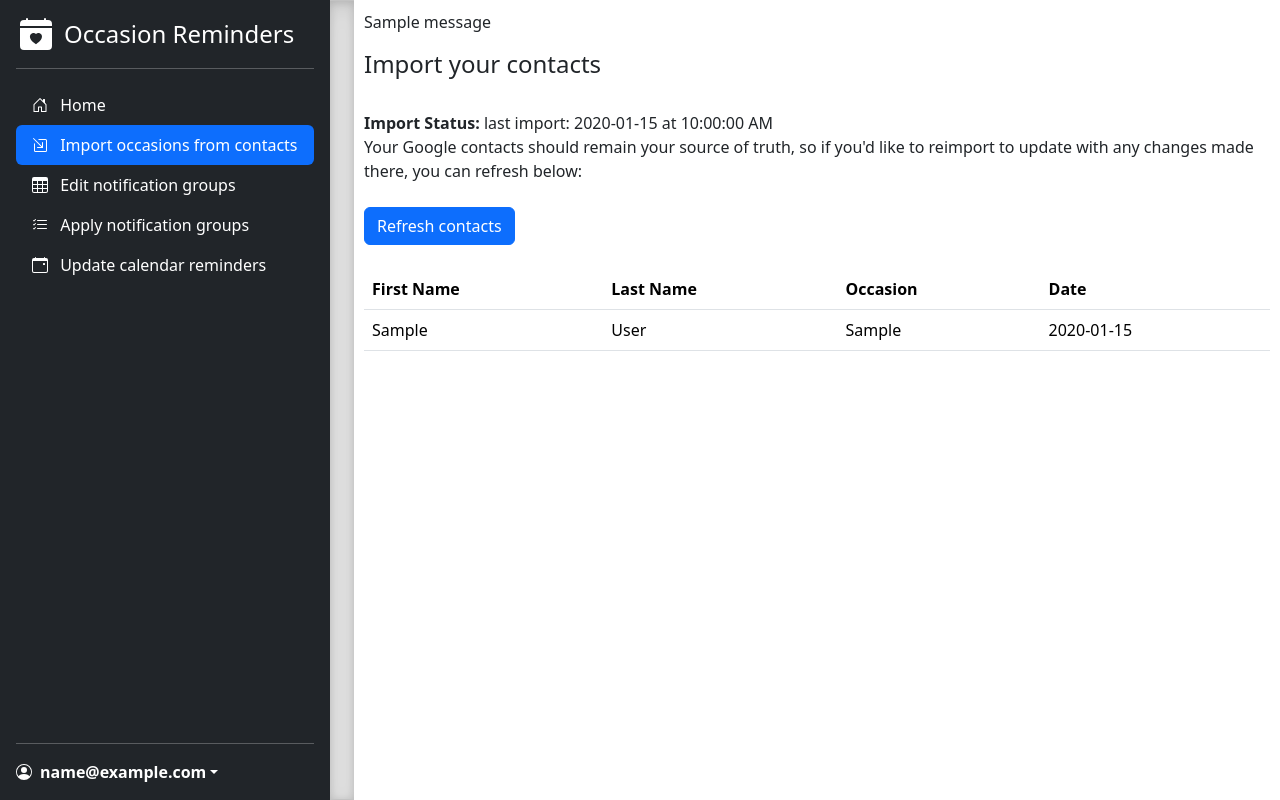
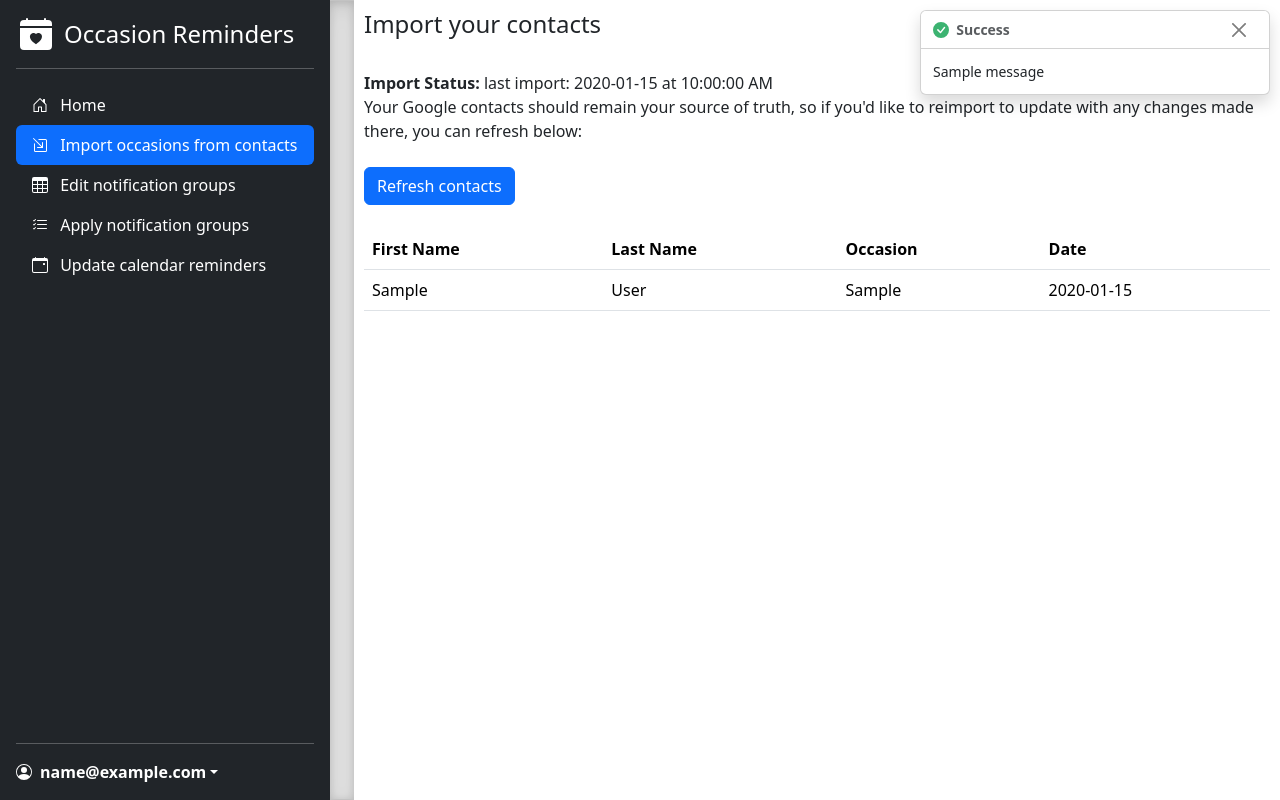
Before and after one commit to charlotte-bourg/occasion-reminders, a Flask app: page /import-occasions-from-contacts in a window 1280 px wide. Run offline with Flask 3, Linux system fonts and the light colour scheme; the visitor is signed in with stand-in values (Sample User, id 1); tables that the repository leaves empty hold one stand-in row (values such as "Sample post"); one stand-in notice (Sample message) is shown; some libraries are stand-ins or nearby versions.

Commit message:
flash to toast

```diff
--- a/templates/base.html
+++ b/templates/base.html
@@ -3,6 +3,7 @@
   <head>
     <!-- <link href="https://cdn.jsdelivr.net/npm/bootstrap@5.0.1/dist/css/bootstrap.min.css" rel="stylesheet" integrity="sha384-+0n0xVW2eSR5OomGNYDnhzAbDsOXxcvSN1TPprVMTNDbiYZCxYbOOl7+AMvyTG2x" crossorigin="anonymous"> -->
     <link href="https://cdn.jsdelivr.net/npm/bootstrap@5.3.0-alpha3/dist/css/bootstrap.min.css" rel="stylesheet" integrity="sha384-KK94CHFLLe+nY2dmCWGMq91rCGa5gtU4mk92HdvYe+M/SXH301p5ILy+dN9+nJOZ" crossorigin="anonymous">
+    <script src="https://cdn.jsdelivr.net/npm/bootstrap@5.3.0-alpha3/dist/js/bootstrap.bundle.min.js" integrity="sha384-ENjdO4Dr2bkBIFxQpeoTz1HIcje39Wm4jDKdf19U8gI4ddQ3GYNS7NTKfAdVQSZe" crossorigin="anonymous"></script>
     <meta charset="utf-8">
     <meta name="viewport" content="width=device-width">
     <title>
@@ -12,13 +13,13 @@
     {% block head %}{% endblock %}
   </head>
   <body>
-    {% block flaskblock %}
+    <!-- {% block flaskblock %}
       {% for msg in get_flashed_messages() %}
       <p class="flash-msg">
         {{ msg }}
       </p>
       {% endfor %}
-    {% endblock %}
+    {% endblock %}   -->
     {% block body %}{% endblock %}
     <script crossorigin src="https://unpkg.com/react@16/umd/react.development.js"></script>
     <script crossorigin src="https://unpkg.com/react-dom@16/umd/react-dom.development.js"></script>
--- a/templates/sidebar-base.html
+++ b/templates/sidebar-base.html
@@ -91,8 +91,6 @@
     <!-- Custom styles for this template -->
     <link href="/static/sidebars.css" rel="stylesheet">
     <link href="/static/sidebars_local.css" rel="stylesheet">
-{% endblock %}
-{% block flaskblock %}
 {% endblock %}
 {% block body %}
 
@@ -245,11 +243,6 @@
 
   <div class="b-example-divider b-example-vr"></div>
 <div class="left-pad">
-{% for msg in get_flashed_messages() %}
-  <p class="flash-msg">
-    {{ msg }}
-  </p>
-{% endfor %}
 {% block maincontent %}
 
 {% endblock %}
--- a/templates/sidebar-import-contacts.html
+++ b/templates/sidebar-import-contacts.html
@@ -1,6 +1,22 @@
 {% extends 'sidebar-base.html' %}
     {% block maincontent %}
+    <div>
     <h4>Import your contacts</h4>
+        {% for msg in get_flashed_messages() %}
+            <div class="toast show" id="success-toast" style="position: absolute; top: 10px; right: 10px;">
+                <div class="toast-header">
+                    <svg xmlns="http://www.w3.org/2000/svg" width="16" height="16" fill="MediumSeaGreen" class="bi-check-circle-fill" viewBox="0 0 16 16">
+                        <path d="M16 8A8 8 0 1 1 0 8a8 8 0 0 1 16 0zm-3.97-3.03a.75.75 0 0 0-1.08.022L7.477 9.417 5.384 7.323a.75.75 0 0 0-1.06 1.06L6.97 11.03a.75.75 0 0 0 1.079-.02l3.992-4.99a.75.75 0 0 0-.01-1.05z"/>
+                    </svg>
+                    <strong class="me-auto">&nbsp;&nbsp;Success</strong>
+                    <button type="button" class="btn-close me-2 m-auto" data-bs-dismiss="toast" aria-label="Close"></button>
+                </div>
+                <div class="toast-body">
+                {{ msg }}
+                </div>
+            </div>
+        {% endfor %}
+    </div>
     <br>
       {% if has_imported %}
       <!--- room for improvement (incremental load?)-->
@@ -31,6 +47,7 @@
         <br><br>
         <a href="/import-contacts-helper">Import contacts</a><br>
     {% endif %}
+
     <!-- Note: if you have other occasions you'd like to bulk manage your reminders for, you can add them on the Apply Notification Groups page. -->
 <script>
 (() => {
--- a/templates/sidebar-preview.html
+++ b/templates/sidebar-preview.html
@@ -25,9 +25,8 @@ The following events will be added to your calendar:
     {% endfor %}
 </table>
 <br>
-<form action = '/add-events'>
-    <input type="submit" name="approve" class="btn btn-primary" value="Send to calendar"></input>
-</form>
+<a href = "/add-events" name="approve" class="btn btn-primary">Send to calendar</a>
+
 <script>
 (() => {
     'use strict'
```
